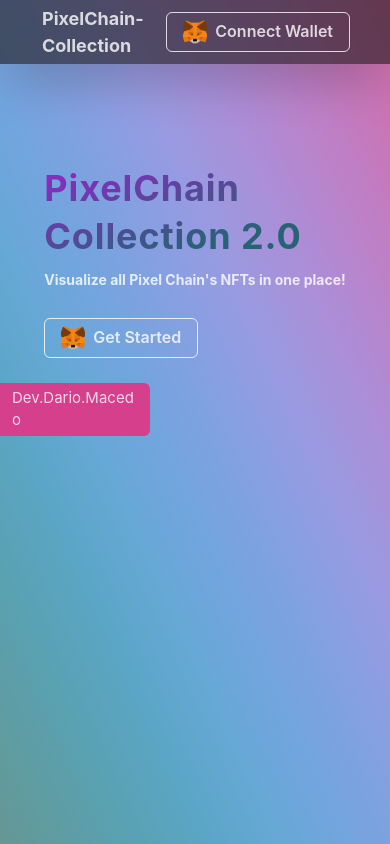
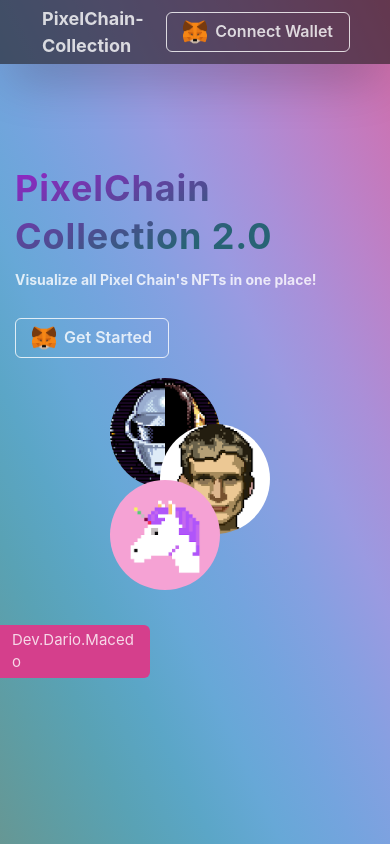
Before and after one commit to DaroMacs/nftstudios, a React (Vite) app: page / in a window 390 px wide. Built offline with nearby package versions, Linux system fonts and the light colour scheme.

Commit message:
responsive changes

```diff
--- a/src/App.tsx
+++ b/src/App.tsx
@@ -13,12 +13,8 @@
 			bgGradient='linear(to left bottom, #d16ba5, #c777b9, #ba83ca, #aa8fd8, #9a9ae1, #85a0e1, #74a4de, #67a8d7, #5ba6c7, #59a2b5, #5e9da4, #669794)'
 			minH={'100vh'}
 		>
-			<Navbar setIsConnected={setIsConnected} />
-			{!isConnected ? (
-				<Hero setIsConnected={setIsConnected} />
-			) : (
-				<GridPixelCharts />
-			)}
+			<Navbar />
+			{!isConnected ? <Hero /> : <GridPixelCharts />}
 			<Label />
 		</Box>
 	);
--- a/src/components/Hero.tsx
+++ b/src/components/Hero.tsx
@@ -6,13 +6,16 @@
 import { motion } from 'framer-motion';
 import ImagePixeled from '../utils/ImagePixeled';
 import { fadeLeft, fadeButton, fadeTop1, fadeTop2, fadeTop3 } from './variants';
-import { IsConnected } from './Navbar';
 
-const Hero = ({ setIsConnected }: IsConnected) => {
+const Hero = () => {
 	return (
 		<Box p={{ base: '15px', md: 0 }}>
-			<Flex justifyContent={'center'} paddingTop={'150px'}>
-				<Flex w={'full'} justifyContent='space-evenly'>
+			<Flex
+				paddingTop={'150px'}
+				w={'full'}
+				justifyContent='space-evenly'
+				direction={{ base: 'column', md: 'row' }}
+			>
 				<VStack alignItems={'start'} justifyContent={'center'}>
 					<motion.div
 						variants={fadeLeft}
@@ -54,14 +57,15 @@
 						animate='visible'
 						transition={{ duration: 1.6 }}
 					>
-							<ButtonWallet
-								btnText='Get Started'
-								setIsConnected={setIsConnected}
-							/>
+						<ButtonWallet btnText='Get Started' />
 					</motion.div>
 				</VStack>
 
-					<Stack gap={8} display={{ base: 'none', md: 'flex' }}>
+				<Stack
+					gap={{ base: 2, md: 8 }}
+					my={{ base: '-50px', md: 0 }}
+					alignItems='center'
+				>
 					<motion.div variants={fadeTop1} initial='hidden' animate='visible'>
 						<ImagePixeled
 							src={daft}
@@ -88,7 +92,6 @@
 					</motion.div>
 				</Stack>
 			</Flex>
-			</Flex>
 		</Box>
 	);
 };
--- a/src/components/Navbar.tsx
+++ b/src/components/Navbar.tsx
@@ -2,10 +2,6 @@
 import { Box, Flex, HStack, Link, Image, Text } from '@chakra-ui/react';
 import logoPixelChain from '../assets/images/logo_pixelchain.png';
 import ButtonWallet from '../utils/ButtonWallet';
-
-export interface IsConnected {
-	setIsConnected: React.Dispatch<React.SetStateAction<boolean>>;
-}
 
 const NavLink = ({ children }: { children: ReactNode }) => (
 	<Link
@@ -26,8 +22,7 @@
 	</Link>
 );
 
-export default function Navbar({ setIsConnected }: IsConnected) {
-	const handleConnection = () => {};
+export default function Navbar() {
 	return (
 		<>
 			<Box
@@ -49,10 +44,7 @@
 							</Text>
 						</NavLink>
 					</HStack>
-					<ButtonWallet
-						btnText='Connect Wallet'
-						setIsConnected={setIsConnected}
-					/>
+					<ButtonWallet btnText='Connect Wallet' />
 				</Flex>
 			</Box>
 		</>
--- a/src/utils/ButtonWallet.tsx
+++ b/src/utils/ButtonWallet.tsx
@@ -1,16 +1,11 @@
 import { Flex, Avatar, Button } from '@chakra-ui/react';
 import MetaMaskLogo from '../assets/images/MetaMask_Fox.png';
-import { IsConnected } from '../components/Navbar';
 
-interface buttonProps extends IsConnected {
+interface buttonProps {
 	btnText: string;
 }
 
-const ButtonWallet = ({ btnText, setIsConnected }: buttonProps) => {
-	const handleConnection = () => {
-		setIsConnected(true);
-	};
-
+const ButtonWallet = ({ btnText }: buttonProps) => {
 	return (
 		<Flex alignItems={'center'} me={10}>
 			<Button
@@ -25,7 +20,6 @@
 					color: '#5f4cd8',
 					borderColor: '#5f4cd8',
 				}}
-				onClick={() => handleConnection()}
 			>
 				<Avatar
 					justifyContent={'center'}
--- a/src/utils/Card.tsx
+++ b/src/utils/Card.tsx
@@ -8,7 +8,6 @@
 	Image,
 	Link,
 } from '@chakra-ui/react';
-import daft from '../assets/images/daft.png';
 import { NFT } from '../components/GridPixelCharts';
 
 export default function Card(props: NFT) {
@@ -43,7 +42,7 @@
 							pos: 'absolute',
 							top: 5,
 							left: 0,
-							backgroundImage: `url(${daft})`,
+							backgroundImage: `url(${image_url})`,
 							filter: 'blur(15px)',
 							zIndex: -1,
 						}}
--- a/src/utils/Label.tsx
+++ b/src/utils/Label.tsx
@@ -11,10 +11,10 @@
 			transition={{ duration: 1 }}
 		>
 			<Box
-				mt={10}
+				mt={{ base: 5, md: 10 }}
 				position={'relative'}
 				w={'150px'}
-				bottom={'30px'}
+				bottom={{ base: '30px', md: '0px' }}
 				left={'0px'}
 				roundedTopRight={'md'}
 				roundedBottomRight={'md'}
```
Lines whose indentation alone changed are shown as unchanged.
